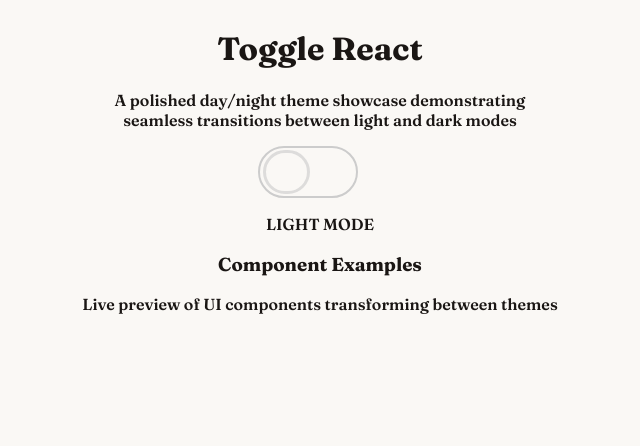
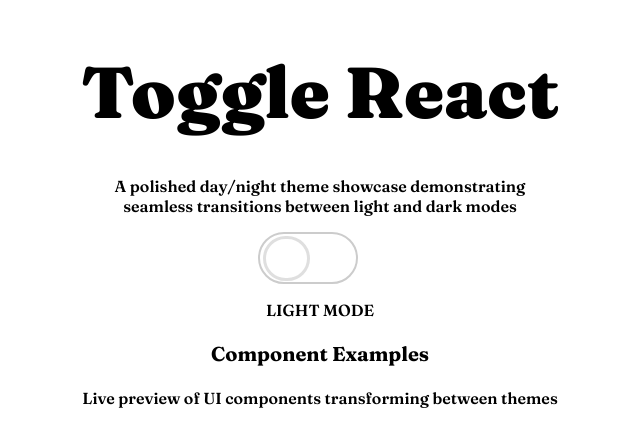
Before and after one commit to nasrinmgh/Toggle-page-react, a React (Create React App) app: page / in a window 1280 px wide. Shown: the top 446 px of the page, without its empty margins (320-960 px from the left). Built offline with nearby package versions, Linux system fonts and the light colour scheme.

Commit message:
Dark/ light styles

```diff
--- a/src/App.css
+++ b/src/App.css
@@ -1,11 +1,11 @@
-.light {
+/*.light {
   background-color: var(--bg-light);
   color: var(--text-light);
-}
+}*/
 
 .dark {
-  background-color: var(--bg-dark);
-  color: var(--text-dark);
+  background-color: hsl(var(--background));
+  color: hsl(var(--foreground));
 }
 
 .toggle-btn {
@@ -14,7 +14,7 @@
   width: 96px;
   height: 48px;
   border: 2px solid #ccc;
-  border-radius: 40px;
+  border-radius: 50px;
 }
 
 #toggle-input {
--- a/src/index.css
+++ b/src/index.css
@@ -1,18 +1,71 @@
 :root {
-  --primary-light: #d97706;
-  --primary-dark: #06b6d4;
-  --secondary-light: #f5f3f0;
-  --secondary-dark: #1c2328;
-  --bg-light: #faf8f5;
-  --bg-dark: #0f1419;
-  --text-light: #1a1614;
-  --text-dark: #e8e6e3;
-  --card-light: #fdfcfa;
-  --card-dark: #151b20;
-  --header-size: 3rem;
-  --header-weight: 900;
-  --title-size: 30px;
-  --subtitle-size: ;
+  /* Light mode */
+  --primary: 28 80% 52%;
+  --primary-foreground: 37 50% 97.5%;
+  --secondary: 37 30% 94%;
+  --secondary-foreground: 20 25% 10%;
+  --background: 37 50% 97.5%;
+  --foreground: 20 25% 10%;
+  --card: 37 30 98.5%;
+  --card-foreground: 20 25% 10%;
+  --popover: 37 30% 98.5%;
+  --popover-foreground: 20 25% 10%;
+  --muted: 37 30% 94%;
+  --muted-foreground: 20 15% 40%;
+  --accent: 28 80% 52%;
+  --accent-foreground: 37 50% 97.5%;
+  --destructive: 0 84.2% 60.2%;
+  --destructive-foreground: 37 50% 97.5%;
+  --border: 37 20% 88%;
+  --input: 37 20% 88%;
+  --ring: 28 80% 52%;
+  --radius: 0.5rem;
+  --gap-2: 0.5rem;
+  --gap-3: 0.75rem;
+  --gap-4: 1rem;
+  --gap-6: 1.5rem;
+  --gap-8: 2rem;
+  --gap-16: 4rem;
+  --gap-24: 6rem;
+  --p-4: 16px (1rem);
+  --p-6: 24px (1.5rem);
+  --p-8: 32px (2rem);
+  --px-6: 24px (1.5rem) horizontal;
+  --py-12: 48px (3rem) vertical;
+  --py-20: 80px (5rem) vertical;
+  --mb-3: 12px (0.75rem);
+  --mb-4: 16px (1rem);
+  --mb-6: 24px (1.5rem);
+  --mt-6: 24px (1.5rem);
+  --mt-8: 32px (2rem);
+  --ml-2: 8px (0.5rem);
+  --mr-2: 8px (0.5rem);
+  --pl-10: 40px (2.5rem);
+  --px-2: 8px (0.5rem);
+  --py-1: 4px (0.25rem);
+}
+
+.dark {
+  /* Dark Mode */
+  --background: 210 30% 6%;
+  --foreground: 40 15% 90%;
+  --card: 210 25% 8%;
+  --card-foreground: 40 15% 90%;
+  --popover: 210 25% 8%;
+  --popover-foreground: 40 15% 90%;
+  --primary: 187 80% 42%;
+  --primary-foreground: 210 30% 6%;
+  --secondary: 210 20% 12%;
+  --secondary-foreground: 40 15% 90%;
+  --muted: 210 20% 12%;
+  --muted-foreground: 40 10% 60%;
+  --accent: 187 80% 42%;
+  --accent-foreground: 210 30% 6%;
+  --destructive: 0 62.8% 30.6%;
+  --destructive-foreground: 40 15% 90%;
+  --border: 210 20% 16%;
+  --input: 210 20% 16%;
+  --ring: 187 80% 42%;
 }
 
 body {
@@ -25,6 +78,58 @@ body {
   color: var(--text-light);
 }
 
+/* Layout container */
+.container {
+  width: 100%;
+  margin-left: auto;
+  margin-right: auto;
+  padding-left: 32px; /* 2rem */
+  padding-right: 32px; /* 2rem */
+  max-width: 1400px; /* at 2xl breakpoint */
+}
+
+h1 {
+  font-size: 4.5rem;
+  font-weight: 900;
+  line-height: 1;
+}
+
+h2 {
+  font-size: 2rem;
+  font-weight: 700;
+  line-height: 1.2;
+}
+
+h3 {
+  font-size: 1.25rem;
+  font-weight: 700;
+  line-height: 1.4;
+}
+
+.hero-subtitle {
+  font-size: 1.25rem;
+  font-weight: 400;
+  line-height: 1.5;
+}
+
+.body-text {
+  font-size: 1rem;
+  font-weight: 400;
+  line-height: 1.6;
+}
+
+.small-text {
+  font-size: 0.875rem;
+  font-weight: 400;
+  line-height: 1.5;
+}
+
+.code-text {
+  font-size: 0.875rem;
+  font-weight: 400;
+  line-height: 1.6;
+}
+
 .fraunces {
   font-family: "Fraunces", serif;
   font-optical-sizing: auto;
```
